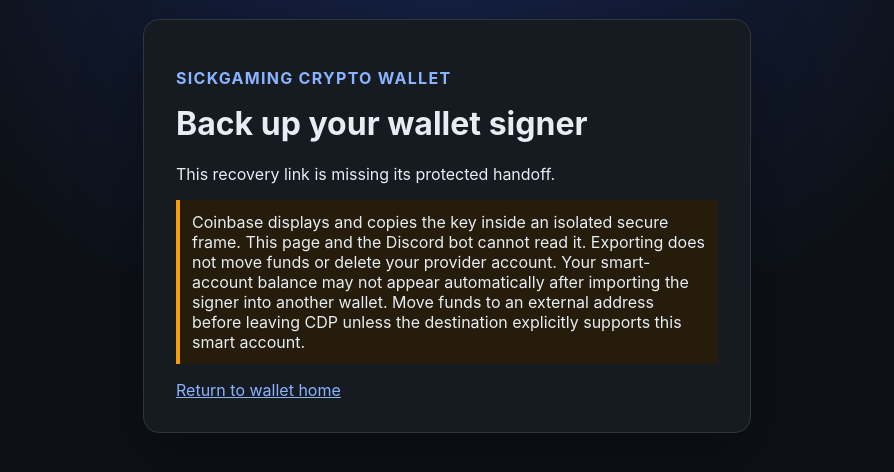
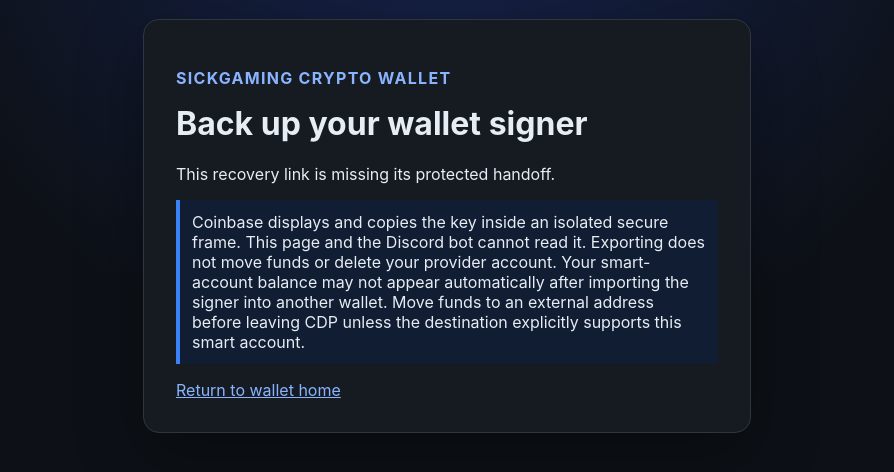
Before and after one commit to SickProdigy/Sick-Cogs, a PHP site: page /recovery.html in a window 1280 px wide. Shown: the part 174-646 px from the top of the page, without its empty margins (193-1087 px from the left). Run offline with PHP 8.4, Linux system fonts and the light colour scheme.

Commit message:
style(cryptowallet): clarify signer export notice
Give the Coinbase secure-frame explanation a neutral informational treatment.

Refs #35

```diff
--- a/cryptowallet/web/recovery.html
+++ b/cryptowallet/web/recovery.html
@@ -24,7 +24,7 @@
       <button id="prepare-export" type="button" disabled>Continue to secure export</button>
       <div id="key-export-container" aria-live="polite"></div>
     </section>
-    <p class="notice">Coinbase displays and copies the key inside an isolated secure frame. This page and the Discord bot cannot read it. Exporting does not move funds or delete your provider account. Your smart-account balance may not appear automatically after importing the signer into another wallet. Move funds to an external address before leaving CDP unless the destination explicitly supports this smart account.</p>
+    <p class="notice info">Coinbase displays and copies the key inside an isolated secure frame. This page and the Discord bot cannot read it. Exporting does not move funds or delete your provider account. Your smart-account balance may not appear automatically after importing the signer into another wallet. Move funds to an external address before leaving CDP unless the destination explicitly supports this smart account.</p>
     <a href="./">Return to wallet home</a>
   </main>
   <script src="recovery.js" type="module"></script>
--- a/cryptowallet/web/styles.css
+++ b/cryptowallet/web/styles.css
@@ -120,6 +120,11 @@ button:disabled {
   background: #2a1114;
 }
 
+.notice.info {
+  border-left-color: #3b82f6;
+  background: #101d33;
+}
+
 .acknowledgement {
   display: flex;
   align-items: flex-start;
```
